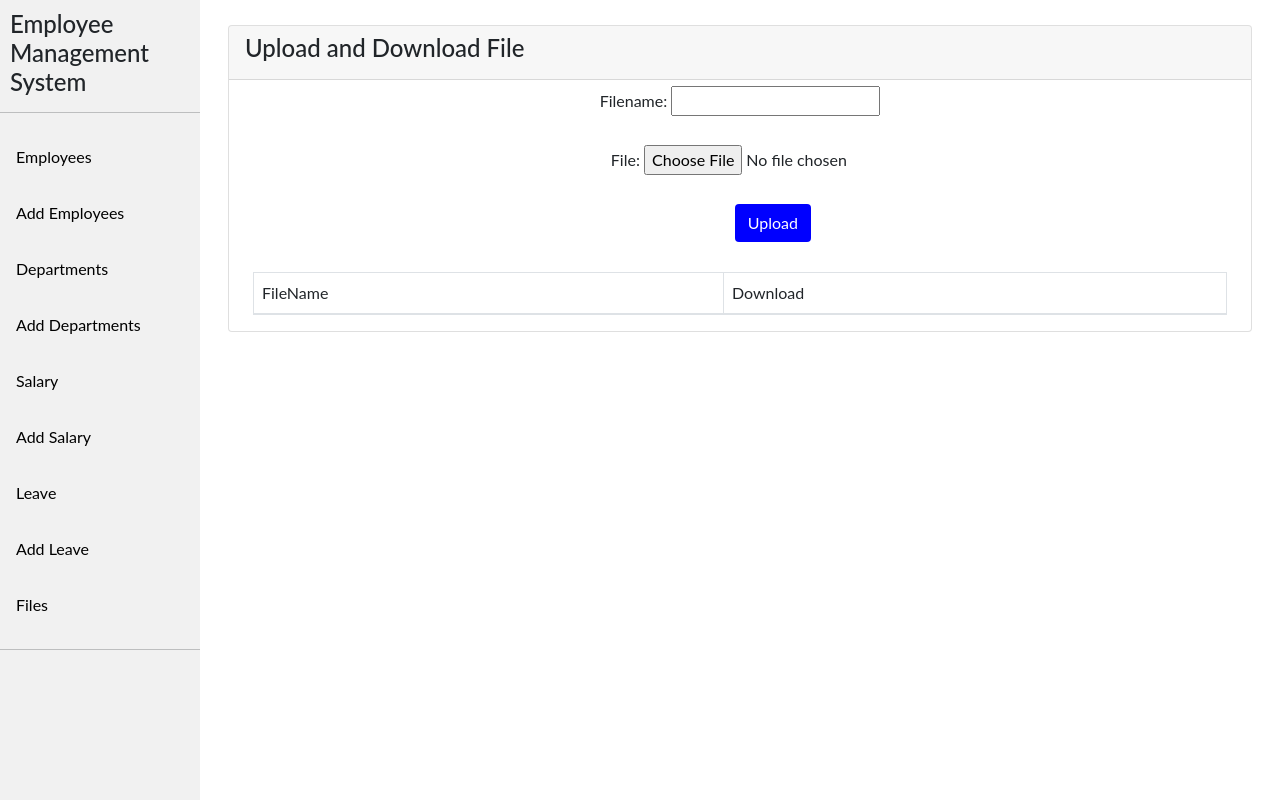
After one commit to mo-umar/EmployeeManagementSystem, a PHP site: page /files.php in a window 1280 px wide. The commit adds this page. Run offline with PHP 8.4, Linux system fonts and the light colour scheme; data that the repository does not hold is empty; some libraries are stand-ins or nearby versions.

Commit message:
Upload Files

```diff
--- a/Login.php
+++ b/Login.php
@@ -17,7 +17,7 @@ if (isset($_POST['login'])) {
     if ($row = mysqli_fetch_array($result)) {
         $_SESSION['usr_id'] = $row['id'];
         $_SESSION['usr_name'] = $row['name'];
-        header("Location: landingpage.php");
+        header("Location: employees.php");
     } else {
         $errormsg = "Incorrect Email or Password!!!";
     }
--- /dev/null
+++ b/files.php
@@ -0,0 +1,143 @@
+<?php
+session_start();
+require 'dbcon.php';
+?>
+<!DOCTYPE html>
+<html>
+
+<head>
+  <title>Upload and Download File</title>
+  <link rel="stylesheet" href="https://maxcdn.bootstrapcdn.com/bootstrap/4.0.0/css/bootstrap.min.css" integrity="sha384-Gn5384xqQ1aoWXA+058RXPxPg6fy4IWvTNh0E263XmFcJlSAwiGgFAW/dAiS6JXm" crossorigin="anonymous">
+  <link rel="stylesheet" href="https://cdn.jsdelivr.net/npm/bootstrap@5.1.3/dist/css/bootstrap.min.css">
+  <link rel="stylesheet" href="style.css">
+  <style>
+    .form {
+      width: 100%;
+      display: inline-block;
+      position: inherit;
+      padding: 6px;
+    }
+
+    .label {
+      padding: 10px;
+      width: 10%;
+    }
+
+    .input {
+      position: inherit;
+      padding: 3px;
+      margin-left: 2.3%;
+    }
+
+    .btn {
+      margin-left: 6.5%;
+      background-color: blue;
+      color: white;
+    }
+  </style>
+</head>
+
+<body>
+  <?php
+  if (isset($_POST['save'])) {
+    $target_dir = "Uploaded_Files/";
+    $target_file = $target_dir . date("dmYhis") . basename($_FILES["file"]["name"]);
+    $uploadOk = 1;
+    $imageFileType = pathinfo($target_file, PATHINFO_EXTENSION);
+
+    if ($imageFileType != "jpg" || $imageFileType != "png" || $imageFileType != "jpeg" || $imageFileType != "pdf") {
+      if (move_uploaded_file($_FILES["file"]["tmp_name"], $target_file)) {
+        $files = date("dmYhis") . basename($_FILES["file"]["name"]);
+      } else {
+        echo "Error Uploading File";
+        exit;
+      }
+    } else {
+      echo "File Not Supported";
+      exit;
+    }
+    $filename = $_POST['filename'];
+    $location = "Uploaded_Files/" . $files;
+    $sqli = "INSERT INTO `tblfiles` (`FileName`, `Location`) VALUES ('{$filename}','{$location}')";
+    $result = mysqli_query($con, $sqli);
+    if ($result) {
+      echo "File has been uploaded";
+    };
+  }
+  ?>
+
+<div class="sidebar">
+  <h4>Employee Management System</h4><hr>
+  <a href="employees.php">Employees</a>
+  <a href="add_employees.php">Add Employees</a>
+  <a href="departments.php">Departments</a>
+  <a href="add_departments.php">Add Departments</a>
+  <a href="salary.php">Salary</a>
+  <a href="add_salary.php">Add Salary</a>
+  <a href="leave.php">Leave</a>
+  <a href="add_leave.php">Add Leave</a>
+  <a href="files.php">Files</a>
+  <hr>
+  <?php if (isset($_SESSION['usr_id'])) { ?>
+                <center><p>Signed as <?php echo $_SESSION['usr_name']; ?></p></center>
+                <a href="logout.php">Log Out</a>
+                <?php } ?>
+</div>
+
+  <div class="content">
+    <div class="container mt-4">
+      <div class="row">
+        <div class="col-md-12">
+          <div class="card">
+            <div class="card-header">
+              <h4>Upload and Download File</h4>
+            </div>
+            <center>
+              <form class="form" method="post" action="" enctype="multipart/form-data">
+                <label>Filename:</label>
+                <input type="text" name="filename"> <br/><br/>
+                <div style="margin-left: 9%">
+                  <label>File:</label>
+                  <input type="file" name="file"> <br/><br/>
+                </div>
+                <button type="submit" name="save" class="btn"><i class="fa fa-upload fw-fa"></i> Upload</button>
+              </form>
+            </center>
+            <br>
+            <div class="container">
+              <table id="demo" class="table table-bordered">
+                <thead>
+                  <tr>
+                    <td>FileName</td>
+                    <td>Download</td>
+                  </tr>
+                </thead>
+                <tbody>
+                  <?php
+                  $sqli = "SELECT * FROM `tblfiles`";
+                  $res = mysqli_query($con, $sqli);
+                  while ($row = mysqli_fetch_array($res)) {
+                    echo '<tr>';
+                    echo '<td>' . $row['FileName'] . '</td>';
+                    echo '<td><a class="btn" href="' . $row['Location'] . '">Download</a></td>';
+                    echo '</tr>';
+                  }
+                  mysqli_close($con);
+                  ?>
+                </tbody>
+              </table>
+            </div>
+          </div>
+        </div>
+      </div>
+    </div>
+  </div>
+
+  <script src="https://code.jquery.com/jquery-3.2.1.slim.min.js" integrity="sha384-KJ3o2DKtIkvYIK3UENzmM7KCkRr/rE9/Qpg6aAZGJwFDMVNA/GpGFF93hXpG5KkN" crossorigin="anonymous"></script>
+  <script src="https://cdnjs.cloudflare.com/ajax/libs/popper.js/1.12.9/umd/popper.min.js" integrity="sha384-ApNbgh9B+Y1QKtv3Rn7W3mgPxhU9K/ScQsAP7hUibX39j7fakFPskvXusvfa0b4Q" crossorigin="anonymous"></script>
+  <script src="https://maxcdn.bootstrapcdn.com/bootstrap/4.0.0/js/bootstrap.min.js" integrity="sha384-JZR6Spejh4U02d8jOt6vLEHfe/JQGiRRSQQxSfFWpi1MquVdAyjUar5+76PVCmYl" crossorigin="anonymous"></script>
+  <script type="text/javascript">
+  </script>
+</body>
+
+</html>
```
Also changed, not shown: add_departments.php (+8 -3 lines), add_employees.php (+9 -4 lines), add_leave.php (+8 -3 lines), add_salary.php (+8 -3 lines), departments.php (+7 -2 lines), employees.php (+7 -2 lines), landingpage.php (+1 -8 lines), leave.php (+7 -2 lines), salary.php (+7 -2 lines), uploads.php (deleted, +0 -46 lines), Uploaded_Files/02122022111214Screenshot 2022-12-02 165840.jpg (added), Uploaded_Files/031220220315041 Client.jpg (added), Uploaded_Files/03122022065717invoice.png (added), Uploaded_Files/03122022065744Screenshot 2022-12-02 165840.jpg (added), 1 other file.
